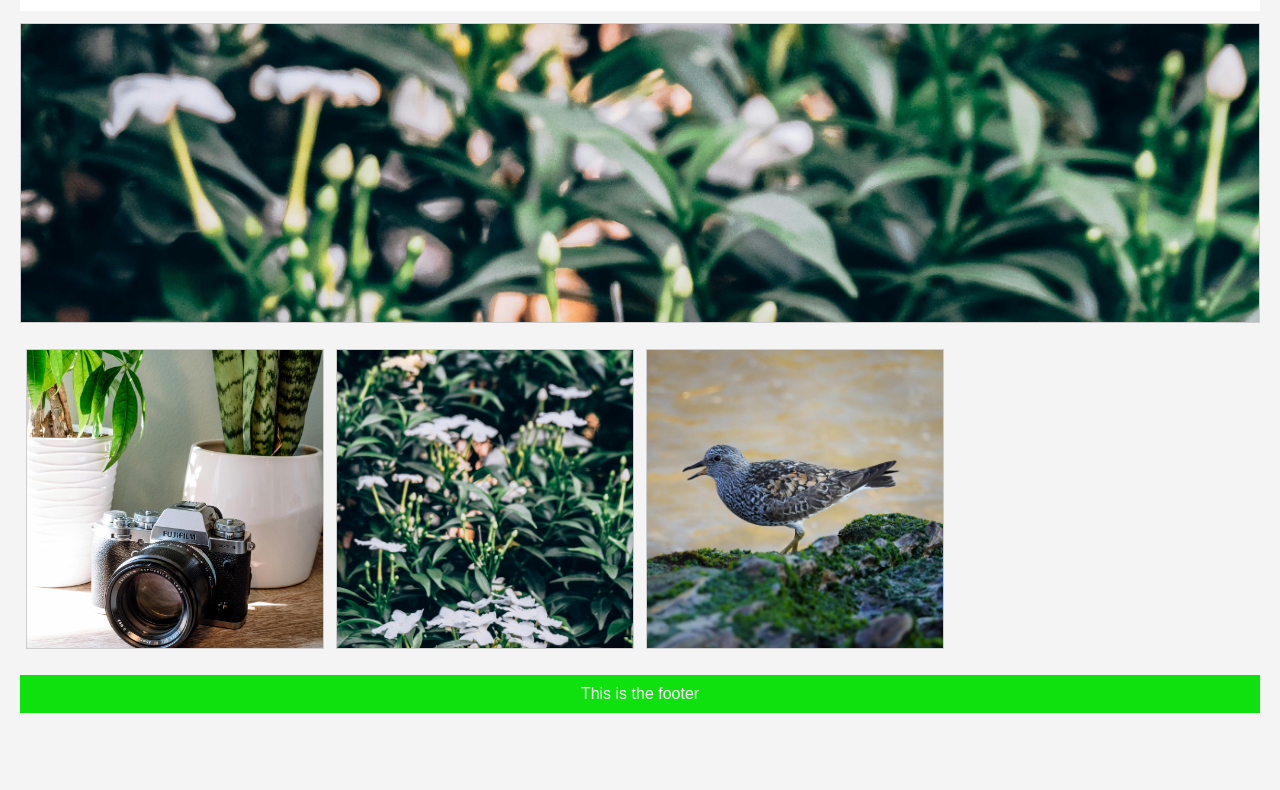
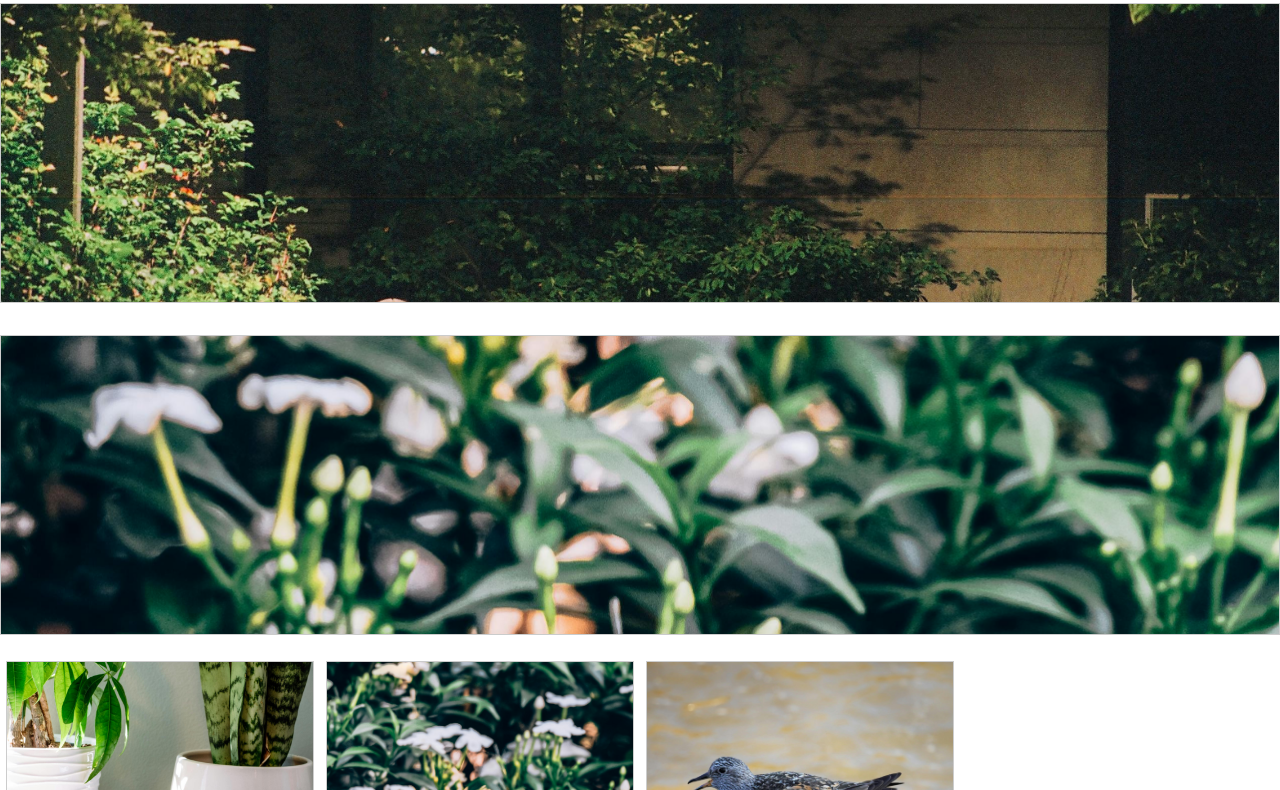
Before and after one commit to Ju1faye/arm_project, a plain HTML site: page pictures.html in a window 1280 px wide. Shown: the part 99-889 px from the top of the page. Before the commit the page ends 832 px from the top, so only its background shows below. Drawn offline with Linux system fonts and the light colour scheme.

Commit message:
updated gallery page

```diff
--- a/pictures.html
+++ b/pictures.html
@@ -25,6 +25,15 @@
       </ul>
   </menu>
 </nav>
+
+<div class="responsive"></div>
+  <div class="gallery">
+    <a target="_blank" href="img_mountains.jpg">
+      <img src="/images/pexels-adrinildennis-27843373.jpg" alt="Mountains">
+    </a>
+    <div class="desc">Add a description of the image here</div>
+  </div>
+</div>
 
 <div class="responsive"></div>
   <div class="gallery">
--- a/styles/styles.css
+++ b/styles/styles.css
@@ -200,12 +200,12 @@ footer p {
     box-sizing: border-box;
 }
 
-body {
+/* body {
     font-family: Arial, sans-serif;
     margin: 0;
     padding: 20px;
     background-color: #f4f4f4;
-}
+} */
 
 .gallery {
     border: 1px solid #ccc;
```
Also changed, not shown: images/pexels-adrinildennis-27843373.jpg (added).
